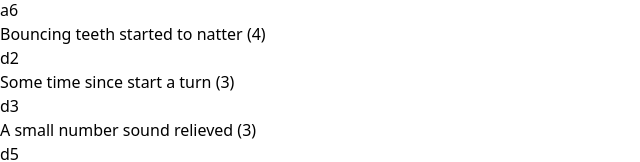
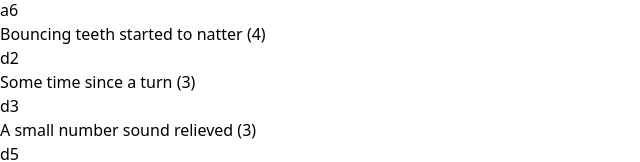
Before and after one commit to neverstew/cwords, a React (Vite) app in the folder app/: page / in a window 1280 px wide. Shown: the part 485-647 px from the top of the page, without its empty margins (0-640 px from the left). Built offline with nearby package versions, Linux system fonts and the light colour scheme.

Commit message:
update clue again

```diff
--- a/app/src/useGame.ts
+++ b/app/src/useGame.ts
@@ -26,7 +26,7 @@ export const INITIAL_GAME_STATE = {
             "counts": "(4)"
         },
         "d2": {
-            "clue": "Some time since start a turn",
+            "clue": "Some time since a turn",
             "range": [1, 6, 11],
             "counts": "(3)"
         },
```
